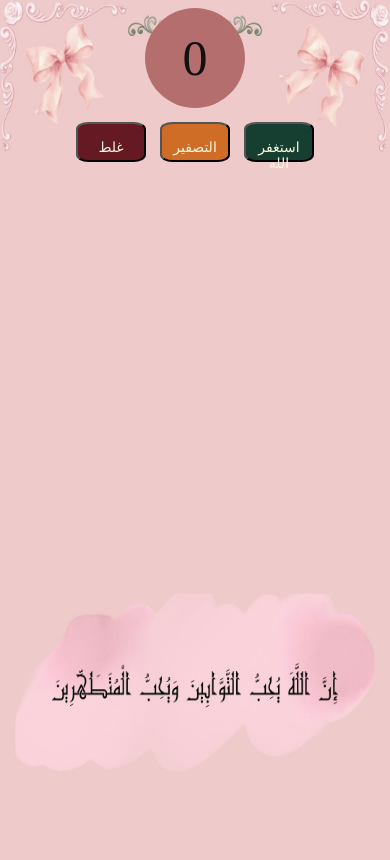
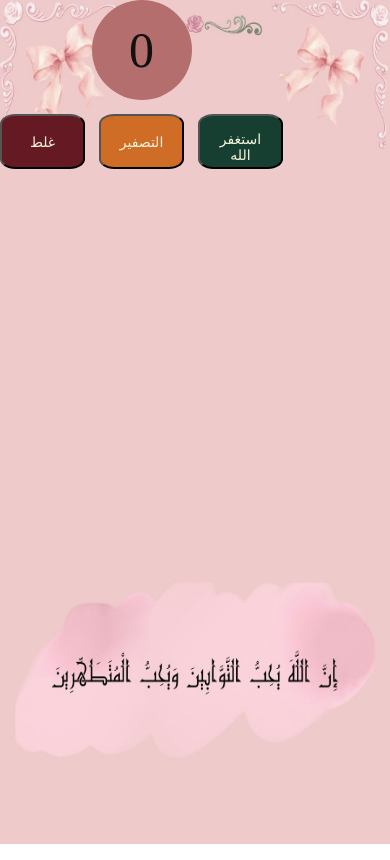
Before and after one commit to Learner-dot-cyber/Istighfar_counter, a plain HTML site: page index.html in a window 390 px wide. Drawn offline with Linux system fonts and the light colour scheme.

Commit message:
Refactor CSS for layout and button styles

```diff
--- a/prettiness.css
+++ b/prettiness.css
@@ -54,11 +54,13 @@ body{
 }
 @media (max-width: 600px) {
     body {
+        margin: 0;
         background-image: url("bg-mobile.jpg");
         background-size: 100% 100%;
         background-position: center;
         background-repeat: no-repeat;
         min-height: 100dvh;
+        display: flex;
     }
     #buttons button {
     padding: 15px 10px;
@@ -69,8 +71,8 @@ body{
 }
 
 .btn{
-    width: 70px;
-    height: 40px;
+    width: 85px;
+    height: 55px;
 }
     .circle {
   width: 100px;
```
